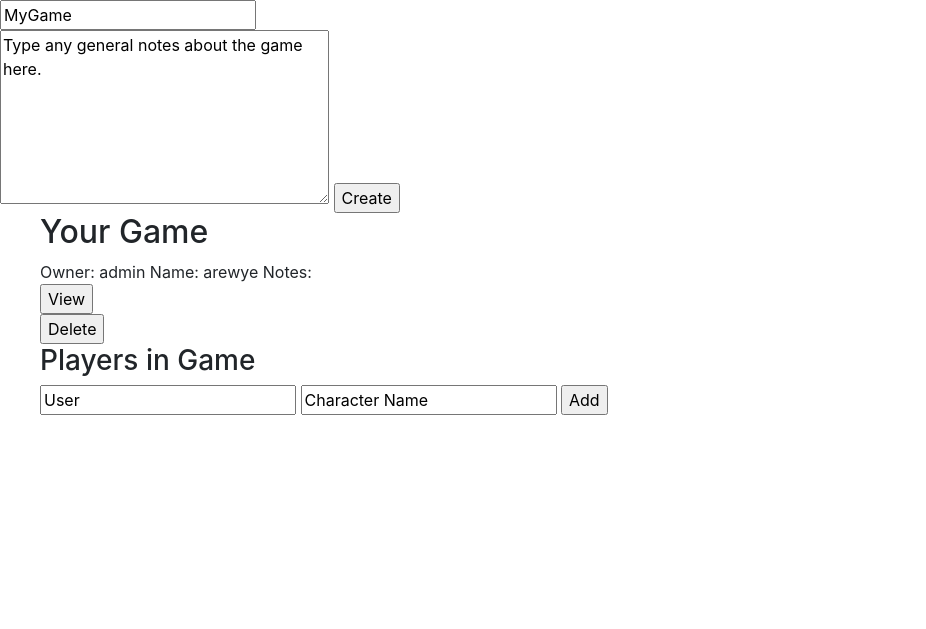
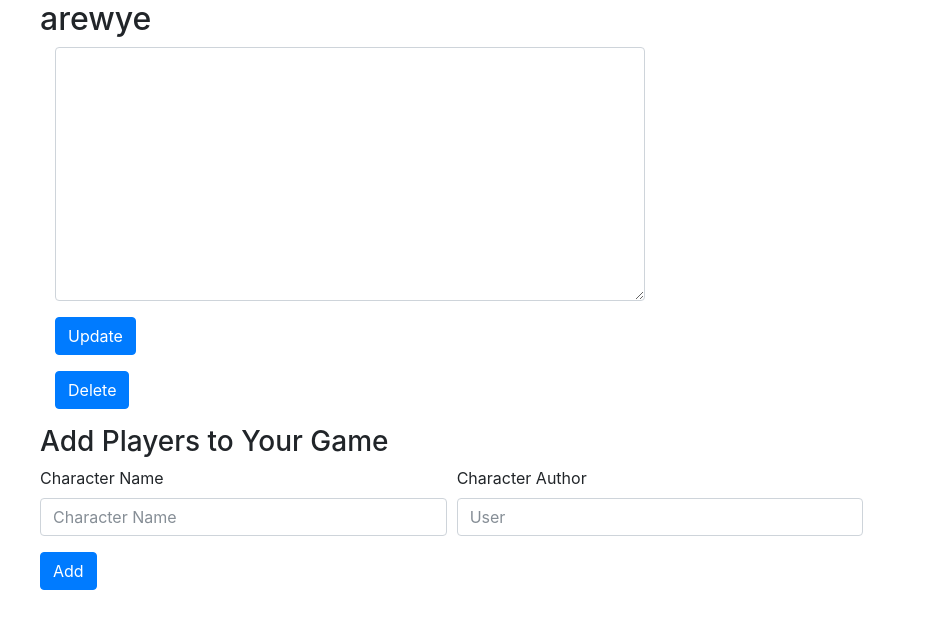
Before and after one commit to keithmorel/dndproj, a Flask app: page /game_list in a window 1280 px wide. Shown: the part 102-731 px from the top of the page, without its empty margins (0-926 px from the left). Run offline with Flask 2, Linux system fonts and the light colour scheme; a user stored in the database is signed in; data comes from the database, SQL or seed files in the repository; both versions use the stored data as it was after the commit; some libraries are stand-ins or nearby versions.

Commit message:
Bootstrapped the game create page. User can now update notes for their game. Look into re-adding the npc feature or just removing it.

```diff
--- a/dndroller/main.py
+++ b/dndroller/main.py
@@ -96,12 +96,12 @@ def register():
         user = cur.fetchall()
         # Checking if user already exists
         if user != []:
-            flash('User already exists. Try logging in with info instead')
+            flash('User already exists')
             return redirect(url_for('login'))
         # If not, insert into database and login
         db.execute('insert into user_list (username, password, is_dm) values (?, ?, ?)', [request.form['username'], request.form['password'], request.form['is_dm']])
         db.commit()
-        flash('Successfully registered')
+        flash('Successfully registered ' + request.form['username'])
         session['logged_in'] = True
         session['username'] = request.form['username']
         return redirect(url_for('index'))
@@ -217,22 +217,45 @@ def game_list():
         return redirect(request.referrer)
     cur = db.execute('select * from games where dm_name = ?', [session['username']])
     games = cur.fetchall()
+    if games == []:
+        no_games = True
+    else:
+        no_games = False
     cur = db.execute('select * from char_sheets where dm = ?', [session['username']])
     players = cur.fetchall()
+    if players == []:
+        no_players = True
+    else:
+        no_players = False
     return render_template('dm_game.html', **locals())
 
 # Allows you to create a game with whatevre name you like
-@app.route('/create_game', methods=['POST'])
-def create_game():
+@app.route('/submit_game', methods=['POST'])
+def submit_game():
     if not session.get('logged_in'):
         abort(401)
     db = get_db()
+    if request.form['game_name'] == '':
+        flash('You must give your game a name')
+        return redirect('game_list')
     check = db.execute('select * from games where dm_name = ?', [session['username']])
     if check.fetchall() != []:
         flash('You are already hosting a game with this account.')
         return redirect(url_for('game_list'))
     db.execute('insert into games (dm_name, game_name, game_notes) values (?, ?, ?)', [session['username'], request.form['game_name'], request.form['game_notes']])
     db.commit()
+    flash('Successfully created ' + request.form['game_name'])
+    return redirect(url_for('game_list'))
+
+# Updates the notes of the user's game
+@app.route('/update_game/', methods=['POST'])
+def update_game():
+    if not session.get('logged_in'):
+        abort(401)
+    db = get_db()
+    db.execute('update games set game_notes = ? where dm_name = ? and game_name = ?', [request.form['game_notes'], session['username'], request.form['game_name']])
+    db.commit()
+    flash('Successfully Updated ' + request.form['game_name'])
     return redirect(url_for('game_list'))
 
 # Deletes just the game currently *** REMOVE ALL MONSTERS AS WELL ***
@@ -241,23 +264,12 @@ def delete_game():
     if not session.get('logged_in'):
         abort(401)
     db = get_db()
-    db.execute('update char_sheets set dm = ?, game = ? where dm = ? and game = ?', [None, None, request.form['dm_name'], request.form['game_name']])
-    db.execute('delete from npcs where dm = ?', [request.form['dm_name']])
-    db.execute('delete from games where dm_name = ? and game_name = ?', [request.form['dm_name'], request.form['game_name']])
+    db.execute('update char_sheets set dm = ?, game = ? where dm = ? and game = ?', [None, None, session['username'], request.form['game_name']])
+    db.execute('delete from npcs where dm = ?', [session['username']])
+    db.execute('delete from games where dm_name = ? and game_name = ?', [session['username'], request.form['game_name']])
     db.commit()
+    flash('Successfully deleted ' + request.form['game_name'])
     return redirect(url_for('game_list'))
-
-# Simple route to a page to be able to view some more information on the game and allow you to travel between different sections of the DM-controlled parts of the game
-@app.route('/view_game', methods=['POST'])
-def view_game():
-    if not session.get('logged_in'):
-        abort(401)
-    db = get_db()
-    cur = db.execute('select * from games where dm_name = ?', [session['username']])
-    games = cur.fetchall()
-    cur = db.execute('select * from char_sheets where dm = ?', [session['username']])
-    players = cur.fetchall()
-    return render_template('game_home.html', **locals())
 
 # Adds a player to the game by adding a reference to the DM in the character sheet
 @app.route('/add_player_to_game/', methods=['POST'])
@@ -272,6 +284,7 @@ def add_to_game():
         return redirect(url_for('game_list'))
     db.execute('update char_sheets set dm = ?, game = ? where char_name = ? and author = ?', [session['username'], request.form['game'], to_add, request.form['author']])
     db.commit()
+    flash('Successfully added ' + to_add + ' to ' + request.form['game'])
     return redirect(url_for('game_list'))
 
 # Simple route to the page where you are able to see the current list of NPCs and add more
@@ -541,6 +554,29 @@ def roll_att():
 
 # Function that checks various things about the character sheet to make sure the user isn't cheating with updating their stats.
 def char_checker(form):
+
+    db_cols_to_readable = {
+            'char_name': 'Character Name',
+            'char_race': 'Character Race',
+            'char_class': 'Character Class',
+            'char_lvl': 'Character Level',
+            'char_speed': 'Character Speed',
+            'char_proficiency': 'Character Proficiency',
+            'alignment': 'Alignment',
+            'curr_health': 'Current Health',
+            'max_health': 'Max Health',
+            'char_armor': 'Character Armor',
+            'char_str': 'Strength',
+            'char_dex': 'Dexterity',
+            'char_const': 'Constitution',
+            'char_intel': 'Intelligence',
+            'char_wisdom': 'Wisdom',
+            'char_charisma': 'Charisma',
+            'char_perception': 'Perception',
+            'char_weap_prim': 'Primary Weapon',
+            'char_weap_prim_die': 'Primary Weapon Hit Die',
+            'char_weap_prim_num': 'Primary Weapon Number of Dice'
+    }
     secondary_weap_check = []
     for i in form:
         # Adds the secondary weapon info to be checked separately
@@ -570,7 +606,7 @@ def char_checker(form):
             elif i == 'game_pwd':
                 pass
             else:
-                return str(i) + ' was not filled out.'
+                return db_cols_to_readable[i] + ' was not filled out.'
 
     # Check if either all 3 secondary weapon fields are filled out, or all 3 are empty
     if secondary_weap_check[0] == '':
@@ -632,8 +668,9 @@ def char_checker(form):
     if current_hp > max_hp:
         return 'Current health cannot be higher than max health.'
     if current_hp == 0:
-        return 'Your character is either unconcious or, if the rest of the damage to take is more than your max health, dead.'
+        return 'Your character is either unconcious or dead.'
 
+    # If everything is okay, return an empty string, meaning 'okay'
     return ''
 
 # Runs the server in debug mode when file is run with "python3 main.py"
--- a/dndroller/templates/char_list.html
+++ b/dndroller/templates/char_list.html
@@ -27,9 +27,9 @@
             <div class="content">
                 {% with messages = get_flashed_messages() %}
                     {% if messages %}
-                        <div class="flash">
+                        <div class="alert alert-info" role="alert">
                             {% for message in messages %}
-                                <li>{{ message }}</li>
+                                {{ message }}
                             {% endfor %}
                         </div>
                     {% endif %}
--- a/dndroller/templates/dm_game.html
+++ b/dndroller/templates/dm_game.html
@@ -27,44 +27,65 @@
             <div class="content">
                 {% with messages = get_flashed_messages() %}
                 {% if messages %}
-                        <div class="flash">
+                <div class="alert alert-info" role="alert">
                     {% for message in messages %}
-                                <li>{{ message }}</li>
+                    {{ message }}
                     {% endfor %}
                 </div>
                 {% endif %}
                 {% endwith %}
-                {% if session.logged_in %}
-                    <form action="{{ url_for('create_game') }}" method="POST">
-                        <input type="text" name="game_name" value="MyGame"><br>
-                        <textarea name="game_notes" rows="7" cols="30">Type any general notes about the game here.</textarea>
-                        <input type="submit" value="Create">
+                {% if no_games %}
+                <h2>Create A Game</h2>
+                <form action="{{ url_for('submit_game') }}" method="POST">
+                    <div class="form-group col-lg-6">
+                        <label>Game Name</label>
+                        <input class="form-control" type="text" name="game_name" placeholder="Game">
+                    </div>
+                    <div class="form-group col-lg-6">
+                        <label>Any general DM notes needed</label>
+                        <textarea class="form-control" name="game_notes" rows="10"></textarea>
+                    </div>
+                    <input class="btn btn-primary" type="submit" value="Create">
                 </form>
                 {% endif %}
                 <ol class="char_list">
-                    <h2>Your Game</h2>
+                    {% if not no_games %}
                     {% for game in games %}
-                        Owner: {{ game.dm_name }}
-                        Name: {{ game.game_name }}
-                        Notes: {{ game.game_notes }}<br>
-                    <form name="view_game" action="{{ url_for('view_game') }}" method="POST">
+                    <h2>{{ game.game_name }}</h2>
+                    <form action="{{ url_for('update_game') }}" method="POST">
+                        <input type="hidden" name="game_name" value="{{ game.game_name }}">
+                        <div class="form-group col-lg-6">
+                            <textarea class="form-control" name="game_notes" rows="10">{{ game.game_notes }}</textarea>
+                        </div>
+                        <div class="form-group col-md-4">
+                            <input class="btn btn-primary" type="submit" value="Update">
+                        </div>
+                    </form>
+                    <form name="delete_game" action="{{ url_for('delete_game') }}" method="POST">
                         <input type="hidden" name="game_name" value="{{ game.game_name }}">
                         <input type="hidden" name="dm_name" value="{{ game.dm_name }}">
-                        <input type="submit" value="View">
+                        <div class="form-group col-md-4">
+                            <input class="btn btn-primary" type="submit" value="Delete">
+                        </div>
                     </form>
-                    <form name="delete_game" action="/delete_game/" method="POST">
-                        <input type="hidden" name="game_name" value="{{ game.game_name }}">
-                        <input type="hidden" name="dm_name" value="{{ game.dm_name }}">
-                        <input type="submit" value="Delete">
-                    </form>
-                    <h3>Players in Game</h3>
+                    <h3>Add Players to Your Game</h3>
                     <form name="add_to_game" action="/add_player_to_game/" method="POST">
                         <input type="hidden" name="game" value="{{ game.game_name }}">
-                        <input type="text" name="author" value="User">
-                        <input type="text" name="char_name" value="Character Name">
-                        <input type="submit" value="Add">
+                        <div class="form-row">
+                            <div class="form-group col-md-4">
+                                <label>Character Name</label>
+                                <input class="form-control" type="text" name="char_name" placeholder="Character Name">
+                            </div>
+                            <div class="form-group col-md-4">
+                                <label>Character Author</label>
+                                <input class="form-control" type="text" name="author" placeholder="User">
+                            </div>
+                        </div>
+                        <input class="btn btn-primary" type="submit" value="Add">
                     </form>
                     {% endfor %}
+                    {% if not no_players %}
+                    <h3>Players in Game</h3>
                     {% for player in players %}
                     Name: {{ player.char_name }}
                     Race: {{ player.char_race }}
@@ -79,6 +100,8 @@
                     Skills: {{ player.char_skills }}
                     <br>
                     {% endfor %}
+                    {% endif %}
+                    {% endif %}
                 </ol>
             </div>
             <div class="footer"></div>
--- a/dndroller/templates/home.html
+++ b/dndroller/templates/home.html
@@ -27,9 +27,9 @@
             <div class="content">
                 {% with messages = get_flashed_messages() %}
                 {% if messages %}
-                <div class="flash">
+                <div class="alert alert-info" role="alert">
                     {% for message in messages %}
-                    <li>{{ message }}</li><br>
+                    {{ message }}
                     {% endfor %}
                     {% endif %}
                     {% endwith %}
--- a/dndroller/templates/login.html
+++ b/dndroller/templates/login.html
@@ -28,7 +28,7 @@
             <div class="content">
                 {% with messages = get_flashed_messages() %}
                     {% if messages %}
-                        <div class="flash">
+                        <div class="alert alert-info" role="alert">
                         {% for message in messages %}
                             {{ message }}
                         {% endfor %}
--- a/dndroller/templates/mult_dice.html
+++ b/dndroller/templates/mult_dice.html
@@ -28,9 +28,9 @@
             <div class="content">
                 {% with messages = get_flashed_messages() %}
                     {% if messages %}
-                        <div class="flash">
+                        <div class="alert alert-info" role="alert">
                             {% for message in messages %}
-                                <li>{{ message }}</li>
+                                {{ message }}
                             {% endfor %}
                         </div>
                     {% endif %}
--- a/dndroller/templates/view_char.html
+++ b/dndroller/templates/view_char.html
@@ -27,9 +27,9 @@
             <div class="content">
                 {% with messages = get_flashed_messages() %}
                     {% if messages %}
-                        <div class="flash">
+                        <div class="alert alert-info" role="alert">
                             {% for message in messages %}
-                                <li>{{ message }}</li>
+                                {{ message }}
                             {% endfor %}
                         </div>
                     {% endif %}
```
Also changed, not shown: dndroller/templates/char_create.html (+13 -13 lines), dndroller/templates/char_update.html (+14 -14 lines), dndroller/templates/game_home.html (deleted, +0 -62 lines), dndroller/dndusers.db, dndroller/schema.sql (line endings or trailing spaces), 1 other file. Lines whose indentation alone changed are shown as unchanged.
